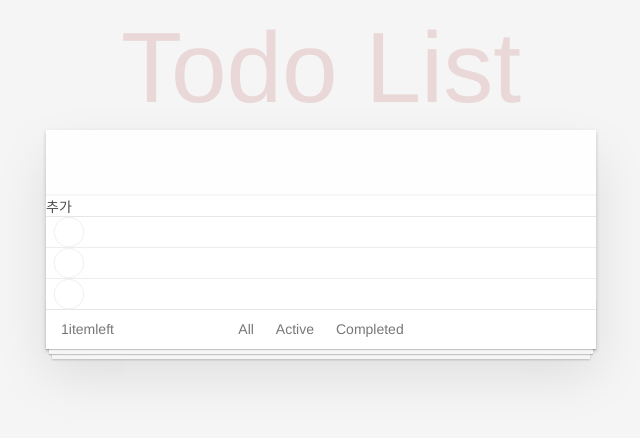
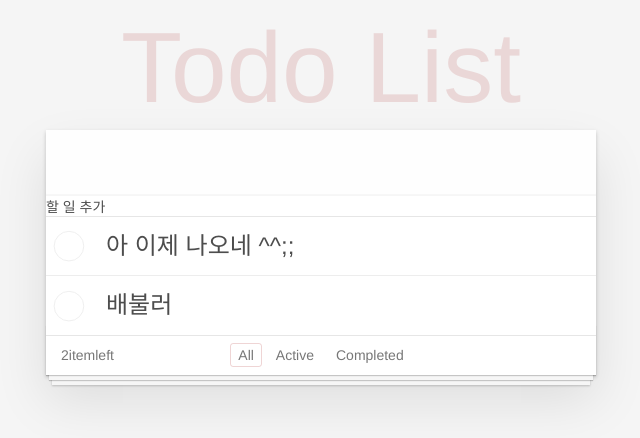
Before and after one commit to ireneworks/react-todo-mvc, a React (Create React App) app: page / in a window 1280 px wide. Shown: the top 438 px of the page, without its empty margins (319-959 px from the left). Built offline with nearby package versions, Linux system fonts and the light colour scheme.

Commit message:
update todo

```diff
--- a/src/App.css
+++ b/src/App.css
@@ -275,9 +275,9 @@ label[for="toggle-all"] {
   display: block;
 }
 
-.todo-item__edit {
-  display: none;
-}
+/*.todo-item__edit {*/
+/*  display: none;*/
+/*}*/
 
 .todo-item.editing:last-child {
   margin-bottom: -1px;
--- a/src/App.js
+++ b/src/App.js
@@ -1,56 +1,94 @@
-import React, { useState } from "react";
+import React, { useMemo, useState } from "react";
 import "./App.css";
 import Todo from "./components/Todo";
 import TodoForm from "./components/TodoForm";
 
-const todoContent = [
-  {
-    id: 1,
-    todoValue: "모찌랑 놀러가기",
-  },
-  {
-    id: 2,
-    todoValue: "일본가고 싶당",
-  },
-  {
-    id: 3,
-    todoValue: "이게 모야아아 -ㅅ-",
-  },
-];
+export default function App() {
+  const [todos, setTodos] = useState([
+    { id: 1, value: "아 이제 나오네 ^^;;", isCompleted: false },
+    { id: 2, value: "배불러", isCompleted: false },
+  ]);
+  const [filter, setFilter] = useState("all");
 
-export default function App() {
-  const onAdd = (todo) => {};
+  const computedTodos = useMemo(() => {
+    return todos.filter((todo) => {
+      if (filter === "active") {
+        return todo.isCompleted == false;
+      } else if (filter === "done") {
+        return todo.isCompleted == true;
+      } else {
+        return todo;
+      }
+    });
+  });
 
-  useState();
+  const onAdd = (value) => {
+    setTodos(todos.concat({ id: todos.length + 1, value, isCompleted: false }));
+  };
+
+  const onUpdate = (id, value, isCompleted) => {
+    setTodos(
+      todos.map((todo) => {
+        if (todo.id === id) {
+          return { ...todo, value, isCompleted };
+        } else {
+          return todo;
+        }
+      })
+    );
+  };
+  const onDelete = (id) => {
+    setTodos(todos.filter((todo) => todo.id !== id));
+  };
 
   return (
     <div className="todo-app">
       <header>
         <h1 className="todo-app__header">Todo List</h1>
-        <TodoForm />
+        <TodoForm onAdd={onAdd} />
       </header>
       <div className="todo-app__main">
         <ul className="todo-list">
-          {todoContent.map((todo) => (
-            <Todo todo={todo} />
+          {computedTodos.map((todo) => (
+            <Todo
+              key={todo.id}
+              todo={todo}
+              onUpdate={onUpdate}
+              onDelete={onDelete}
+            />
           ))}
         </ul>
       </div>
       <footer className="footer">
         <span className="todo-count">
-          <strong>1</strong>
+          <strong>{computedTodos.length}</strong>
           <span>item</span>
           left
         </span>
         <ul className="todo-filters">
           <li>
-            <a href="#none">All</a>
+            <a
+              className={`${filter === "all" ? "selected" : ""}`}
+              onClick={() => setFilter("all")}
+            >
+              All
+            </a>
           </li>
           <li>
-            <a href="#none">Active</a>
+            <a
+              className={`${filter === "active" ? "selected" : ""}`}
+              onClick={() => setFilter("active")}
+            >
+              Active
+            </a>
           </li>
           <li>
-            <a href="#none">Completed</a>
+            <a
+              className={`${filter === "done" ? "selected" : ""}`}
+              onClick={() => setFilter("done")}
+            >
+              Completed
+            </a>
           </li>
         </ul>
       </footer>
--- a/src/components/Todo.jsx
+++ b/src/components/Todo.jsx
@@ -1,15 +1,60 @@
-import React from "react";
+import React, { useEffect, useRef, useState } from "react";
 
-function Todo({ todo }) {
+function Todo({ todo, onUpdate, onDelete }) {
+  const [value, setValue] = useState(todo.value);
+  const [mode, setMode] = useState("view");
+  const inputEl = useRef(null);
+  useEffect(() => {
+    if (mode === "edit") {
+      inputEl.current.focus();
+    }
+  }, [mode]);
   return (
-    <li className="todo-item">
-      <button className="toggle" />
-      <div className="todo-item__view">
-        <div className="todo-item__view__text">{todo.value}</div>
-        <button className="todo-item__destroy" />
-      </div>
-
-      <input type="text" className="todo-item__edit" />
+    <li className={`todo-item ${todo.isCompleted ? "completed" : ""}`}>
+      <button
+        className="toggle"
+        onClick={() => {
+          onUpdate(todo.id, todo.value, !todo.isCompleted);
+        }}
+      />
+      {mode === "view" && (
+        <div className="todo-item__view">
+          <div
+            className="todo-item__view__text"
+            onDoubleClick={() => {
+              setMode("edit");
+            }}
+          >
+            {todo.value}
+          </div>
+          <button
+            className="todo-item__destroy"
+            onClick={() => {
+              onDelete(todo.id);
+            }}
+          />
+        </div>
+      )}
+      {mode === "edit" && (
+        <input
+          type="text"
+          className="todo-item__edit"
+          value={value}
+          ref={inputEl}
+          onChange={(e) => {
+            setValue(e.target.value);
+          }}
+          onBlur={() => {
+            setMode("view");
+          }}
+          onKeyPress={(e) => {
+            if (e.charCode === 13) {
+              onUpdate(todo.id, value, todo.isCompleted);
+              setMode("view");
+            }
+          }}
+        />
+      )}
     </li>
   );
 }
--- a/src/components/TodoForm.jsx
+++ b/src/components/TodoForm.jsx
@@ -1,6 +1,6 @@
 import React, { useState } from "react";
 
-export default function TodoForm({}) {
+export default function TodoForm({ onAdd }) {
   const [value, setValue] = useState();
 
   const onChange = (e) => {
@@ -8,7 +8,8 @@ export default function TodoForm({}) {
   };
 
   const onClick = () => {
-    console.log(value);
+    onAdd(value);
+    setValue("");
   };
 
   return (
@@ -16,10 +17,15 @@ export default function TodoForm({}) {
       <input
         type="text"
         onChange={onChange}
+        onKeyPress={(e) => {
+          if (e.charCode === 13) {
+            onClick();
+          }
+        }}
         value={value}
         className="todo-app__new-todo"
       />
-      <button onClick={onClick}>추가</button>
+      <button onClick={onClick}>할 일 추가</button>
     </>
   );
 }
```
